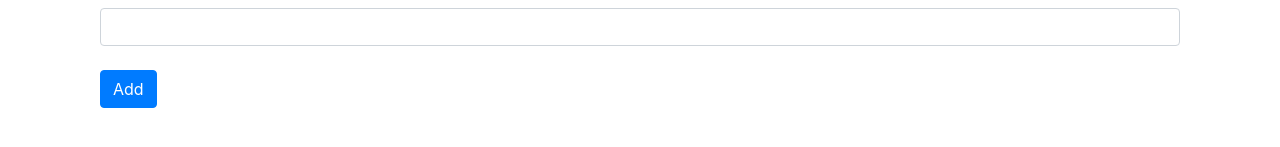
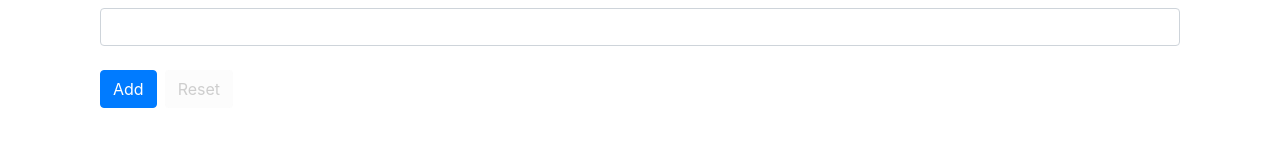
Before and after one commit to ndamnjanovic/angular-posts, an Angular app: page /add in a window 1280 px wide. Shown: the part 285-432 px from the top of the page. Built offline with nearby package versions, Linux system fonts and the light colour scheme.

Commit message:
Added reset button to post form.

```diff
--- a/src/app/components/post-form/post-form.component.html
+++ b/src/app/components/post-form/post-form.component.html
@@ -15,6 +15,10 @@
     </div>
     <div class="input-group col-md-5 pl-0 my-lg-4 my-2">
       <button [disabled]="!postForm.valid" type="submit" class="btn btn-primary mr-2">Add</button>
+      <button type="button" class="btn btn-default mr-2" (click)="postForm.reset()" [disabled]="postForm.form.pristine">
+        Reset
+      </button>
+
     </div>
   </form>
 </div>
```
